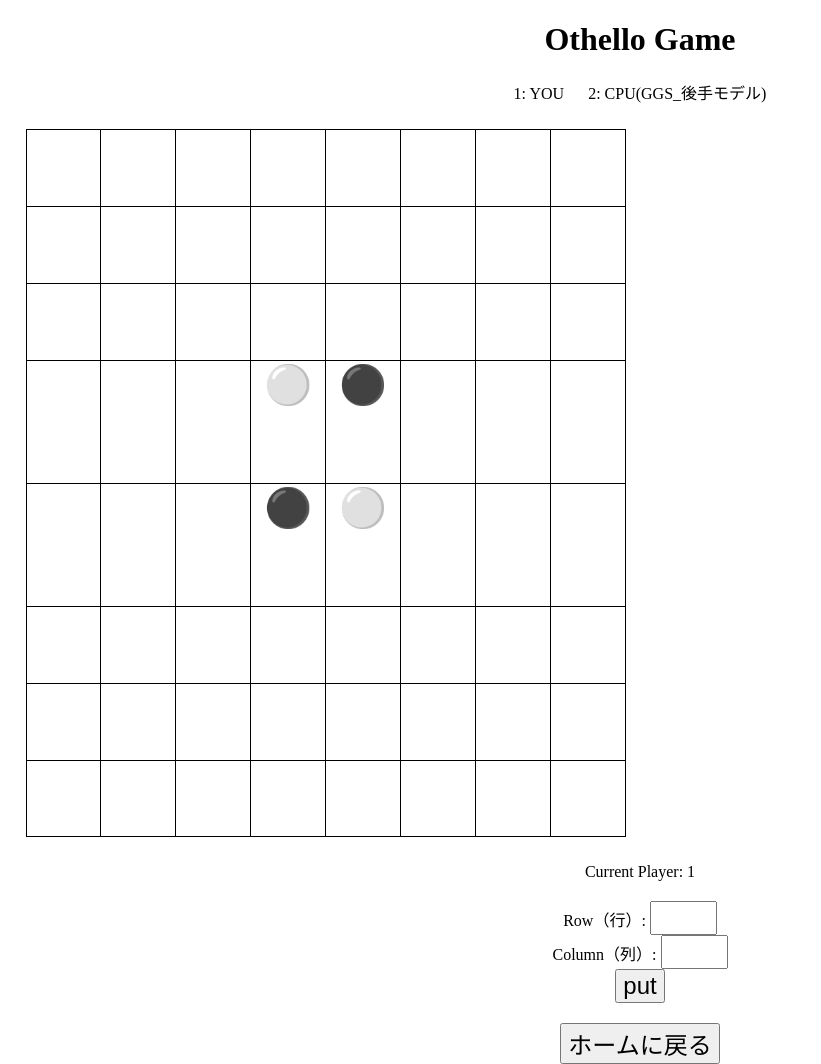
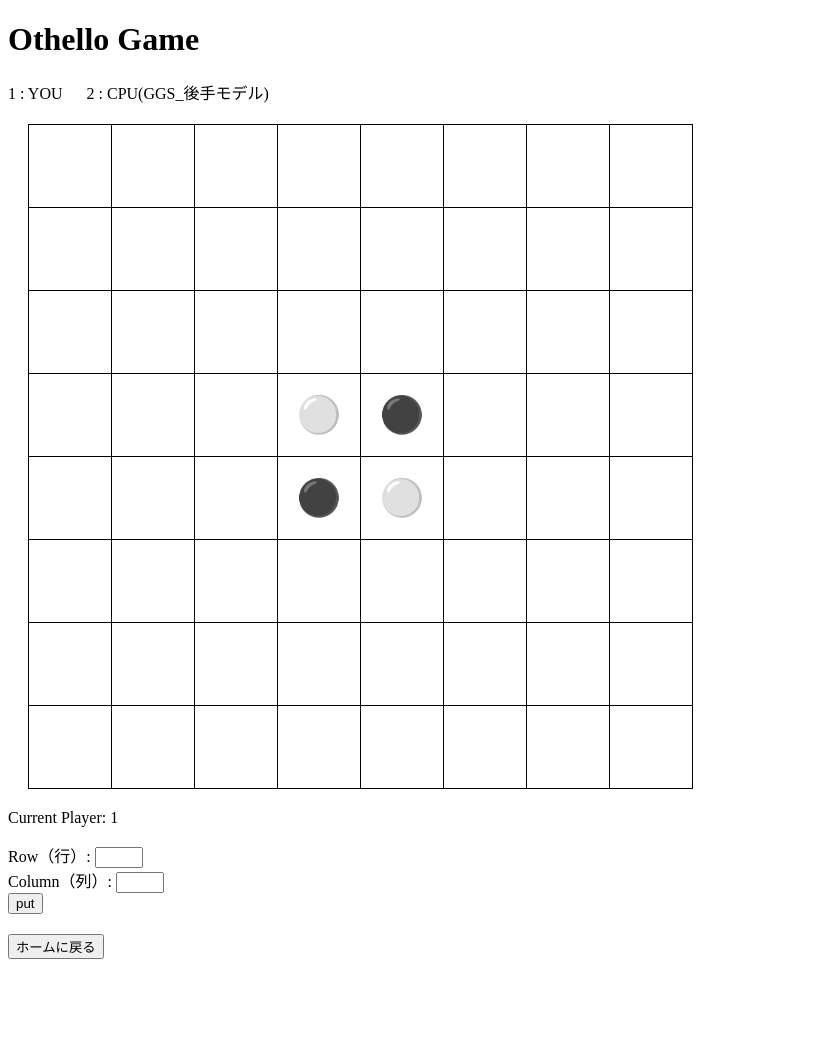
Before and after one commit to s55521st/othello_game, a Flask app: page /model1 in a window 1280 px wide. Shown: the whole page, without its empty margins (0-821 px from the left). After the commit the page ends 959 px from the top, so only its background shows below. Run offline with Flask 3, Linux system fonts and the light colour scheme.

Commit message:
Update othello.html

```diff
--- a/templates/othello.html
+++ b/templates/othello.html
@@ -2,57 +2,42 @@
 <html lang="ja">
 <head>
     <meta charset="UTF-8">
-    <meta name="viewport" content="width=device-width, initial-scale=1.0">
     <title>Othello Game</title>
     <style>
-        body {
-            font-size: 16px;
-            margin: 0;
-            padding: 0;
-            box-sizing: border-box;
+        table {
+            border-collapse: collapse;
+            margin: 20px;
+        }
+        table, th, td {
+            border: 1px solid black;
+        }
+        th, td {
+            text-align: center;
+            font-size: 24px;
         }
 
-        h1 {
-            text-align: center;
+        /* ⚫️と⚪️のサイズを大きくするスタイル */
+        .black-stone, .white-stone {
+            font-size: 36px; /* 適切なサイズに調整してください */
+        }
+    </style>
+    <script>
+        function adjustCellSize() {
+            var cellSize = Math.min(window.innerWidth, window.innerHeight) / 10; // 画面サイズに基づいてセルサイズを調整
+            var cells = document.querySelectorAll('th, td, .black-stone, .white-stone');
+            cells.forEach(function(cell) {
+                cell.style.width = cellSize + 'px';
+                cell.style.height = cellSize + 'px';
+            });
         }
 
-        table {
-            border-collapse: collapse;
-            margin: 2%;
-            width: 96%;
-            max-width: 600px;
-        }
-
-        th, td {
-            border: 1px solid black;
-            width: 12.5%;
-            height: 0;
-            padding-bottom: 12.5%;
-            text-align: center;
-            font-size: 2vw;
-        }
-
-        .black-stone, .white-stone {
-            font-size: 3vw;
-        }
-
-        p {
-            text-align: center;
-        }
-
-        form {
-            text-align: center;
-            margin-top: 20px;
-        }
-
-        input {
-            font-size: 1.5em;
-        }
-    </style>
+        window.addEventListener('resize', adjustCellSize); // ウィンドウサイズが変更されたときに呼び出す
+        document.addEventListener('DOMContentLoaded', adjustCellSize); // ページが読み込まれたときに初回呼び出し
+    </script>
 </head>
 <body>
     <h1>Othello Game</h1>
-    <p>1: {{ num_1 }} 　 2: {{ num_2 }}</p>
+    <p>1 :{{ num_1 }} 　 2 :{{ num_2 }}</p>
 
     <table>
         {% for row in board %}
```
